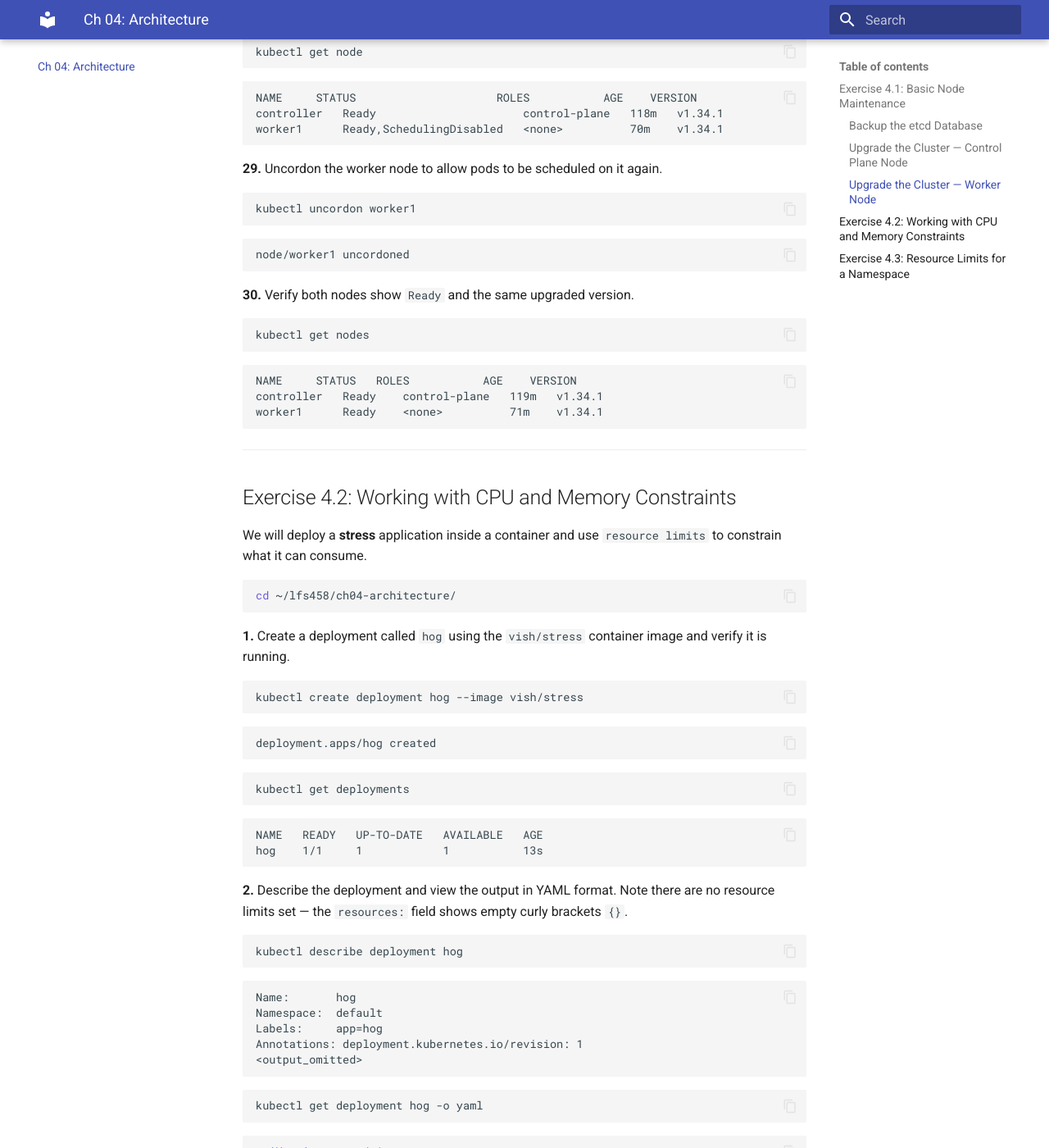
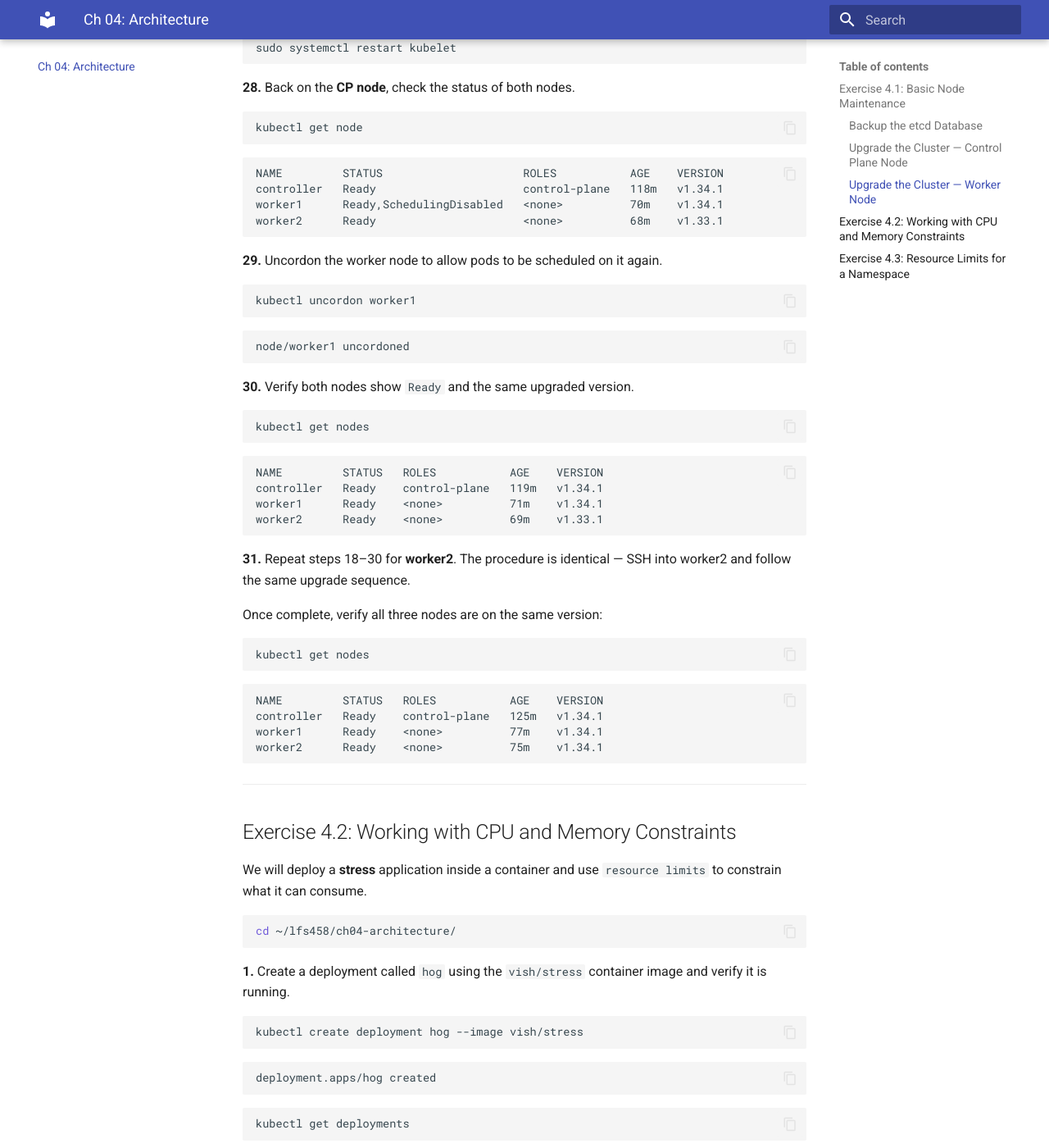
Before and after one commit to helmsman-k8s/lfs458-labs, an MkDocs documentation site: the page built from docs/ch04_labs.md, in a window 1280 px wide and 1400 px high, scrolled down 8832 px. Shown: the whole window at 82% size. Built offline with MkDocs 1.6.1 and Material for MkDocs 9.7.7, drawn with Linux system fonts in a browser that asks for light colours; some of the changed text lies outside the part shown.

````diff
--- a/docs/ch04_labs.md
+++ b/docs/ch04_labs.md
@@ -249,6 +249,8 @@ pod/coredns-5d78c9869d-z5ngb evicted
 pod/coredns-5d78c9869d-4h2bs evicted
 node/controller drained
 ```
+
+> **Note:** If the drain loops with `Cannot evict pod as it would violate the pod's disruption budget` errors, wait — it will resolve automatically once a replacement pod starts on a worker node (typically 2–3 minutes).
 
 **8.** Review the upgrade plan. Read through the output to understand what will change.
 
@@ -506,9 +508,10 @@ kubectl get node
 ```
 
 ```
-NAME     STATUS                     ROLES           AGE    VERSION
+NAME         STATUS                     ROLES           AGE    VERSION
 controller   Ready                      control-plane   118m   v1.34.1
 worker1      Ready,SchedulingDisabled   <none>          70m    v1.34.1
+worker2      Ready                      <none>          68m    v1.33.1
 ```
 
 **29.** Uncordon the worker node to allow pods to be scheduled on it again.
@@ -528,9 +531,25 @@ kubectl get nodes
 ```
 
 ```
-NAME     STATUS   ROLES           AGE    VERSION
+NAME         STATUS   ROLES           AGE    VERSION
 controller   Ready    control-plane   119m   v1.34.1
 worker1      Ready    <none>          71m    v1.34.1
+worker2      Ready    <none>          69m    v1.33.1
+```
+
+**31.** Repeat steps 18–30 for **worker2**. The procedure is identical — SSH into worker2 and follow the same upgrade sequence.
+
+Once complete, verify all three nodes are on the same version:
+
+```bash
+kubectl get nodes
+```
+
+```
+NAME         STATUS   ROLES           AGE    VERSION
+controller   Ready    control-plane   125m   v1.34.1
+worker1      Ready    <none>          77m    v1.34.1
+worker2      Ready    <none>          75m    v1.34.1
 ```
 
 ---
@@ -632,6 +651,8 @@ kubectl replace -f hog.yaml
 ```
 deployment.apps/hog replaced
 ```
+
+> **Note:** If you see `the object has been modified; please apply your changes to the latest version`, the deployment controller updated the object between your `kubectl get` and `kubectl replace`. Re-run the `kubectl get deployment hog -o yaml > hog.yaml` command and reapply your edits.
 
 **6.** Verify the deployment now shows the memory resource limits.
 
````
Also changed, not shown: docs/ch03_labs.md (+21 -27 lines), docs/ch05_labs.md (+9 -6 lines), 6 other files.
